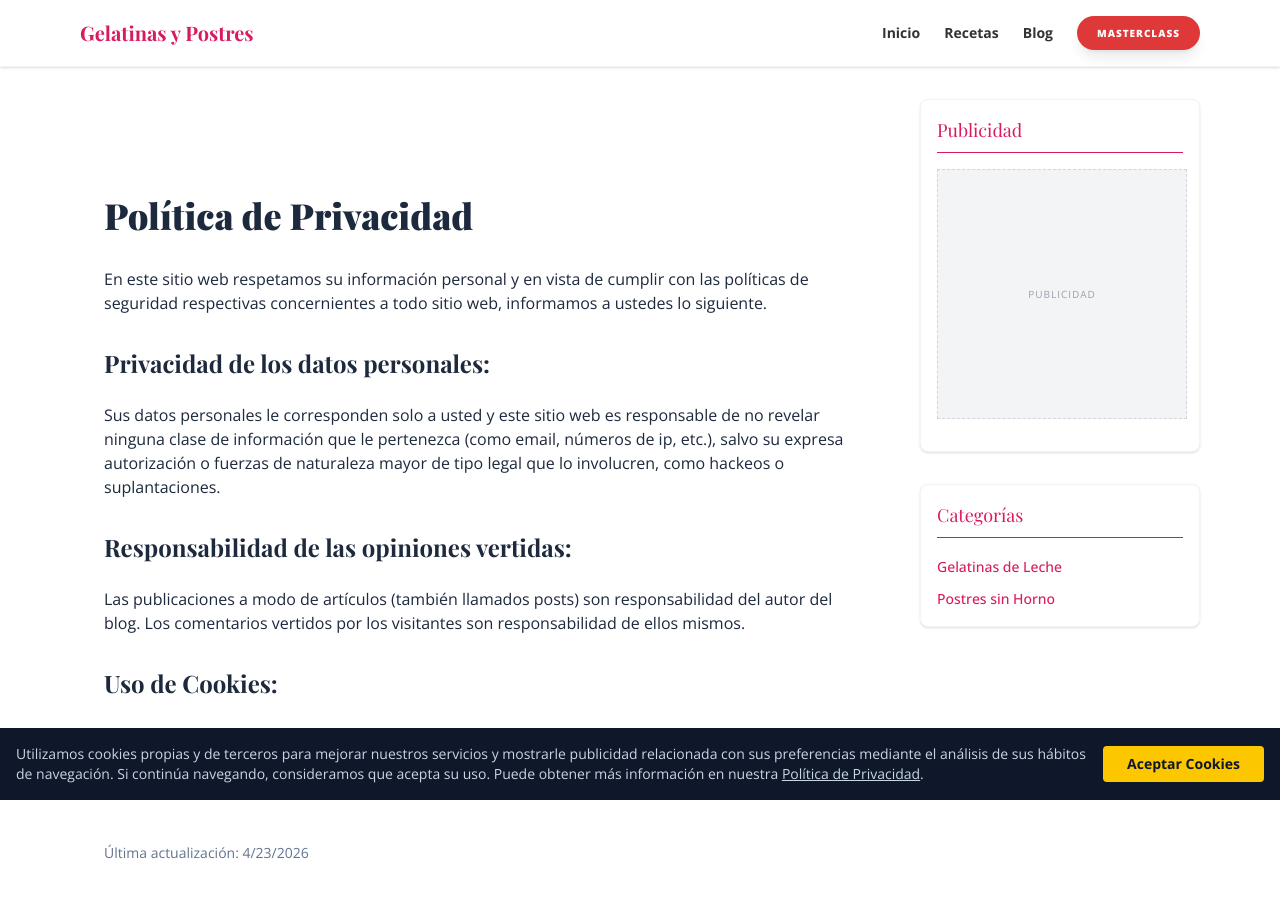
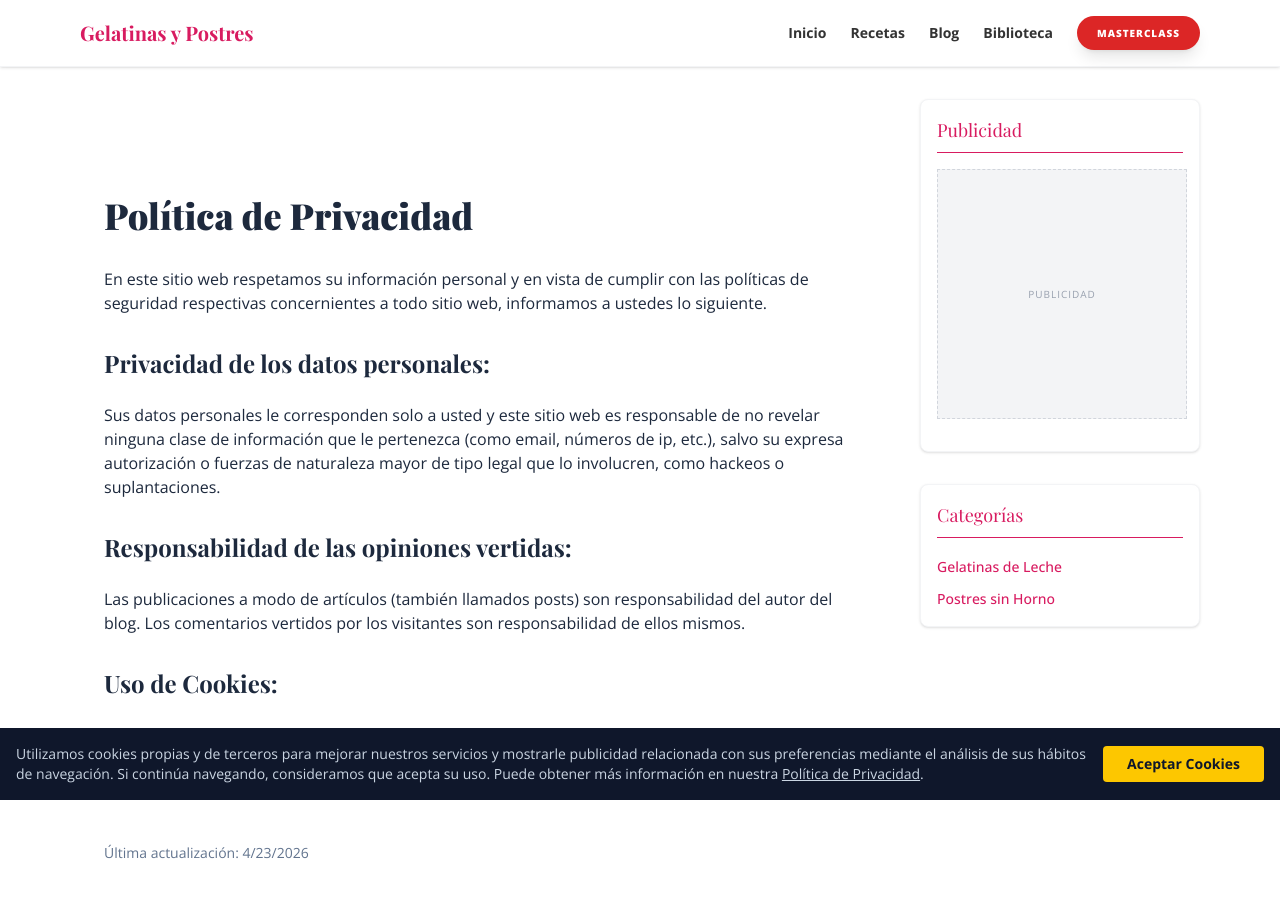
Before and after one commit to hilariotapiamarcosantonio-maker/granja-master, a Next.js app: page /politica-de-privacidad in a window 1280 px wide. Shown: the top 898 px of the page. Built offline with nearby package versions, Linux system fonts and the light colour scheme; a web font is replaced by a local one.

Commit message:
🍔 UI: Implementación de Menú Hamburguesa responsivo estilo WordPress

```diff
--- a/src/app/layout.tsx
+++ b/src/app/layout.tsx
@@ -5,6 +5,7 @@ import Link from "next/link";
 import Sidebar from "@/components/layout/Sidebar";
 import CookieBanner from "@/components/CookieBanner";
 import Footer from "@/components/layout/Footer";
+import Navbar from "@/components/layout/Navbar";
 
 const openSans = Open_Sans({
   subsets: ["latin"],
@@ -33,21 +34,7 @@ export default function RootLayout({
       <body className="flex min-h-screen flex-col antialiased bg-white">
 
         {/* Encabezado Principal */}
-        <header className="w-full bg-white py-4 border-b border-gray-100 shadow-sm sticky top-0 z-50">
-  <div className="container mx-auto px-4 max-w-6xl flex justify-between items-center">
-    <Link href="/" className="font-heading text-xl font-bold text-brand-primary">
-      Gelatinas y Postres
-    </Link>
-    <nav className="flex items-center gap-2 md:gap-6 text-[10px] md:text-sm font-bold text-brand-text">
-      <Link href="/" className="hover:text-brand-primary transition-colors hidden sm:block">Inicio</Link>
-      <Link href="/recetas" className="hover:text-brand-primary transition-colors">Recetas</Link>
-      <Link href="/blog" className="hover:text-brand-primary transition-colors hidden sm:block">Blog</Link>
-      <Link href="/masterclass" className="bg-[#DC2626] text-white px-3 py-2 md:px-5 md:py-2.5 rounded-full font-black uppercase tracking-widest text-[9px] md:text-[10px] shadow-lg hover:scale-105 transition-all animate-pulse">
-        Masterclass
-      </Link>
-    </nav>
-  </div>
-</header>
+        <Navbar />
 
         {/* Contenedor de la Granja */}
         <div className="container mx-auto px-4 py-8 flex-grow max-w-6xl">
--- /dev/null
+++ b/src/components/layout/Navbar.tsx
@@ -0,0 +1,62 @@
+'use client';
+
+import { useState } from 'react';
+import Link from 'next/link';
+
+export default function Navbar() {
+  const [isOpen, setIsOpen] = useState(false);
+
+  const toggleMenu = () => setIsOpen(!isOpen);
+
+  const navLinks = [
+    { name: 'Inicio', href: '/' },
+    { name: 'Recetas', href: '/recetas' },
+    { name: 'Blog', href: '/blog' },
+    { name: 'Biblioteca', href: '/biblioteca' },
+  ];
+
+  return (
+    <header className="w-full bg-white py-4 border-b border-gray-100 shadow-sm sticky top-0 z-50">
+      <div className="container mx-auto px-4 max-w-6xl flex justify-between items-center">
+        <Link href="/" className="font-heading text-xl font-bold text-brand-primary">
+          Gelatinas y Postres
+        </Link>
+
+        {/* Desktop Nav */}
+        <nav className="hidden md:flex items-center gap-6 text-sm font-bold text-brand-text">
+          {navLinks.map((link) => (
+            <Link key={link.name} href={link.href} className="hover:text-brand-primary transition-colors">
+              {link.name}
+            </Link>
+          ))}
+          <Link href="/masterclass" className="bg-[#DC2626] text-white px-5 py-2.5 rounded-full font-black uppercase tracking-widest text-[10px] shadow-lg hover:scale-105 transition-all animate-pulse">
+            Masterclass
+          </Link>
+        </nav>
+
+        {/* Mobile Hamburger */}
+        <button className="md:hidden p-2 text-brand-text" onClick={toggleMenu} aria-label="Toggle menu">
+          {isOpen ? (
+            <svg className="w-6 h-6" fill="none" stroke="currentColor" viewBox="0 0 24 24"><path strokeLinecap="round" strokeLinejoin="round" strokeWidth="2" d="M6 18L18 6M6 6l12 12" /></svg>
+          ) : (
+            <svg className="w-6 h-6" fill="none" stroke="currentColor" viewBox="0 0 24 24"><path strokeLinecap="round" strokeLinejoin="round" strokeWidth="2" d="M4 6h16M4 12h16M4 18h16" /></svg>
+          )}
+        </button>
+      </div>
+
+      {/* Mobile Menu Overlay */}
+      <div className={`md:hidden fixed inset-0 z-40 bg-white/95 backdrop-blur-lg transform transition-transform duration-300 ${isOpen ? 'translate-x-0' : 'translate-x-full'}`}>
+        <nav className="flex flex-col items-center justify-center h-full gap-8 text-2xl font-bold text-brand-text">
+          {navLinks.map((link) => (
+            <Link key={link.name} href={link.href} onClick={toggleMenu} className="hover:text-brand-primary transition-colors">
+              {link.name}
+            </Link>
+          ))}
+          <Link href="/masterclass" onClick={toggleMenu} className="bg-[#DC2626] text-white px-8 py-4 rounded-full font-black uppercase tracking-widest text-sm shadow-lg hover:scale-105 transition-all">
+            Masterclass VSL
+          </Link>
+        </nav>
+      </div>
+    </header>
+  );
+}
```
